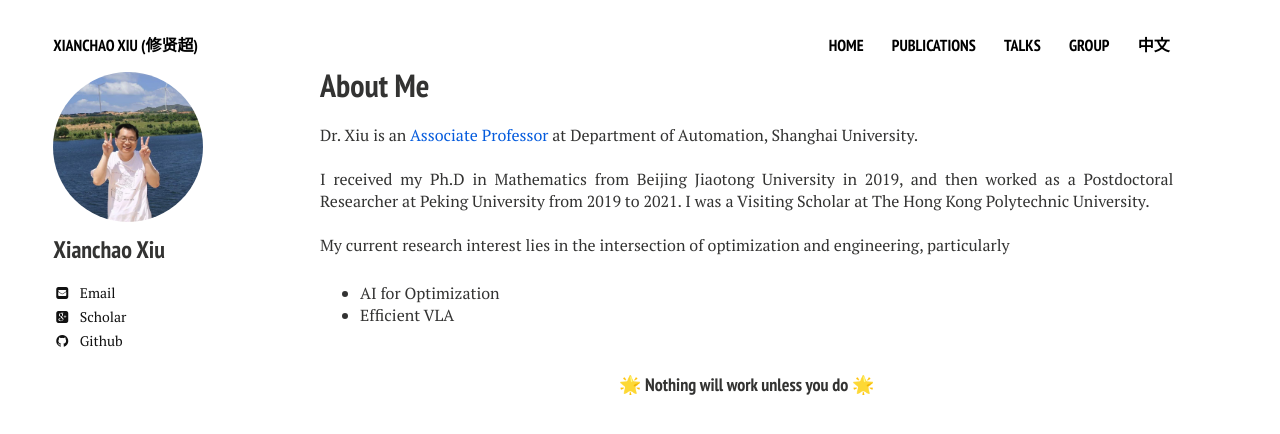
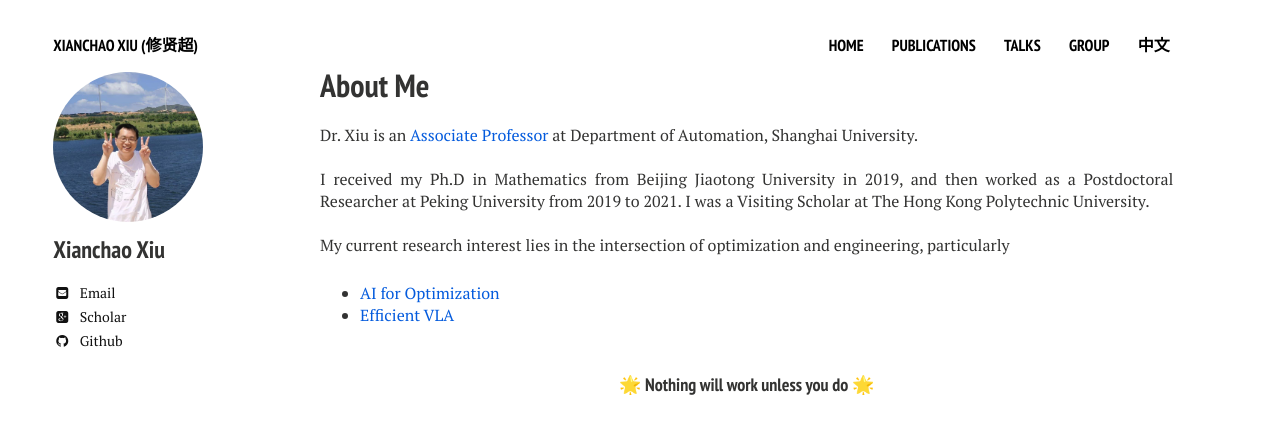
Before and after one commit to xianchaoxiu/xianchaoxiu.github.io, a Jekyll site: the page built from index.md, in a window 1280 px wide. Shown: the top 434 px of the page. Built offline with Jekyll 4.4.1, drawn with Linux system fonts in a browser that asks for light colours; nearby versions of some CDN libraries.

Commit message:
Update home2.html

```diff
--- a/_layouts/home2.html
+++ b/_layouts/home2.html
@@ -35,9 +35,11 @@
 
 My current research interest lies in the intersection of optimization and engineering, particularly
    <ul>
-      <li> AI for Optimization </li>
-      <li> Efficient VLA </li>  <br>
+      <li> <a href="https://xianchaoxiu.github.io/chinese/research/OPT/" class="textlink" target="_blank"> AI for Optimization </a> </li>
+      <li> <a href="https://xianchaoxiu.github.io/chinese/research/VLA/" class="textlink" target="_blank"> Efficient VLA </a> </li>  <br>
     </ul>
+
+
 
 <h4 align="center">🌟 Nothing will work unless you do 🌟</h4>
 
```
